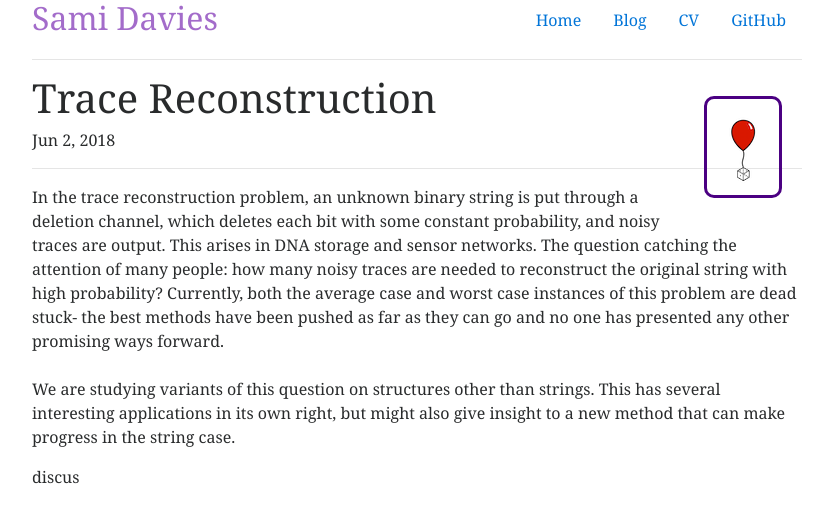
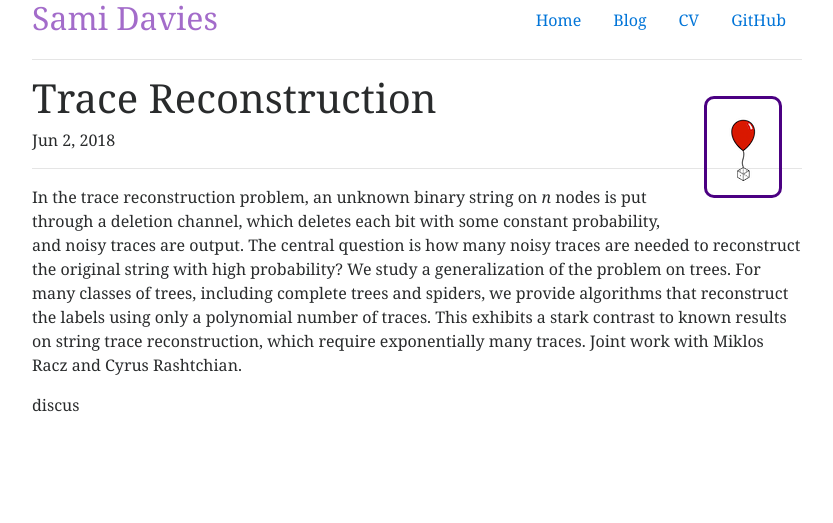
Before and after one commit to trinity24/trinity24.github.io, a Jekyll site: the page built from _posts/2018-06-02-Traces.md, in a window 1280 px wide. Shown: the top 523 px of the page, without its empty margins (223-1056 px from the left). Built offline with Jekyll 4.4.1, drawn with Linux system fonts in a browser that asks for light colours.

Commit message:
SOS and Nebraska posts

```diff
--- a/_posts/2018-06-02-Traces.md
+++ b/_posts/2018-06-02-Traces.md
@@ -7,7 +7,4 @@ categories: post
 research: true
 ---
 
-In the trace reconstruction problem, an unknown binary string is put through a deletion channel, which deletes each bit with some constant probability, and noisy traces are output. This arises in DNA storage and sensor networks. The question catching the attention of many people: how many noisy traces are needed to reconstruct the original string with high probability? Currently, both the average case and worst case instances of this problem are dead stuck- the best methods have been pushed as far as they can go and no one has presented any other promising ways forward.
-<br>
-<br>
-We are studying variants of this question on structures other than strings. This has several interesting applications in its own right, but might also give insight to a new method that can make progress in the string case.
+In the trace reconstruction problem, an unknown binary string on *n* nodes is put through a deletion channel, which deletes each bit with some constant probability, and noisy traces are output. The central question is how many noisy traces are needed to reconstruct the original string with high probability? We study a generalization of the problem on trees. For many classes of trees, including complete trees and spiders, we provide algorithms that reconstruct the labels using only a polynomial number of traces. This exhibits a stark contrast to known results on string trace reconstruction, which require exponentially many traces. Joint work with Miklos Racz and Cyrus Rashtchian.
```
Also changed, not shown: _posts/2017-09-13-prelims.md (+1 -1 lines), _posts/2017-09-23-MM-Fellow.md (+1 -1 lines), _posts/2019-01-12-sos.md (added, +9 -0 lines), _posts/2019-01-23-nebraska.md (added, +11 -0 lines), index.html (+4 -5 lines).
